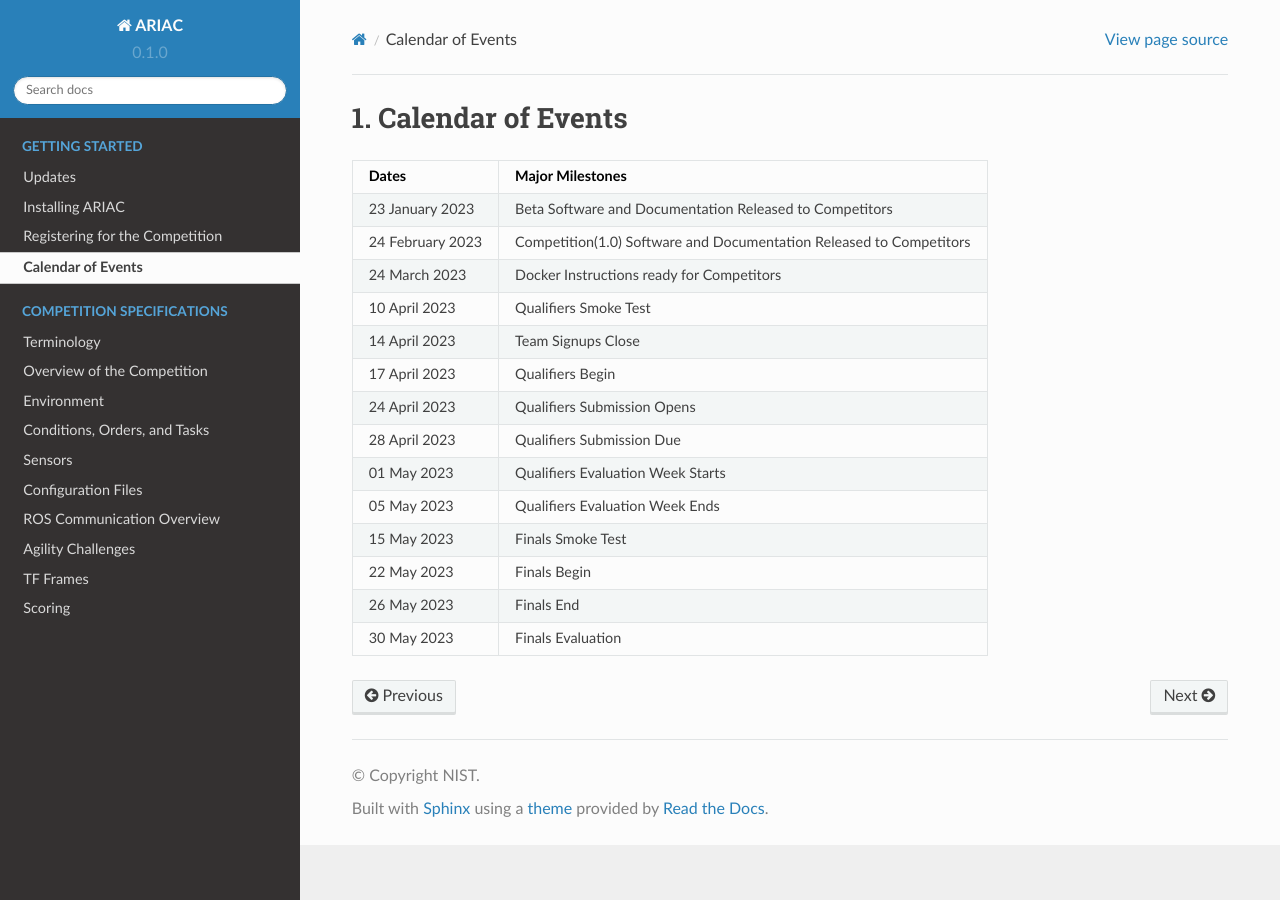
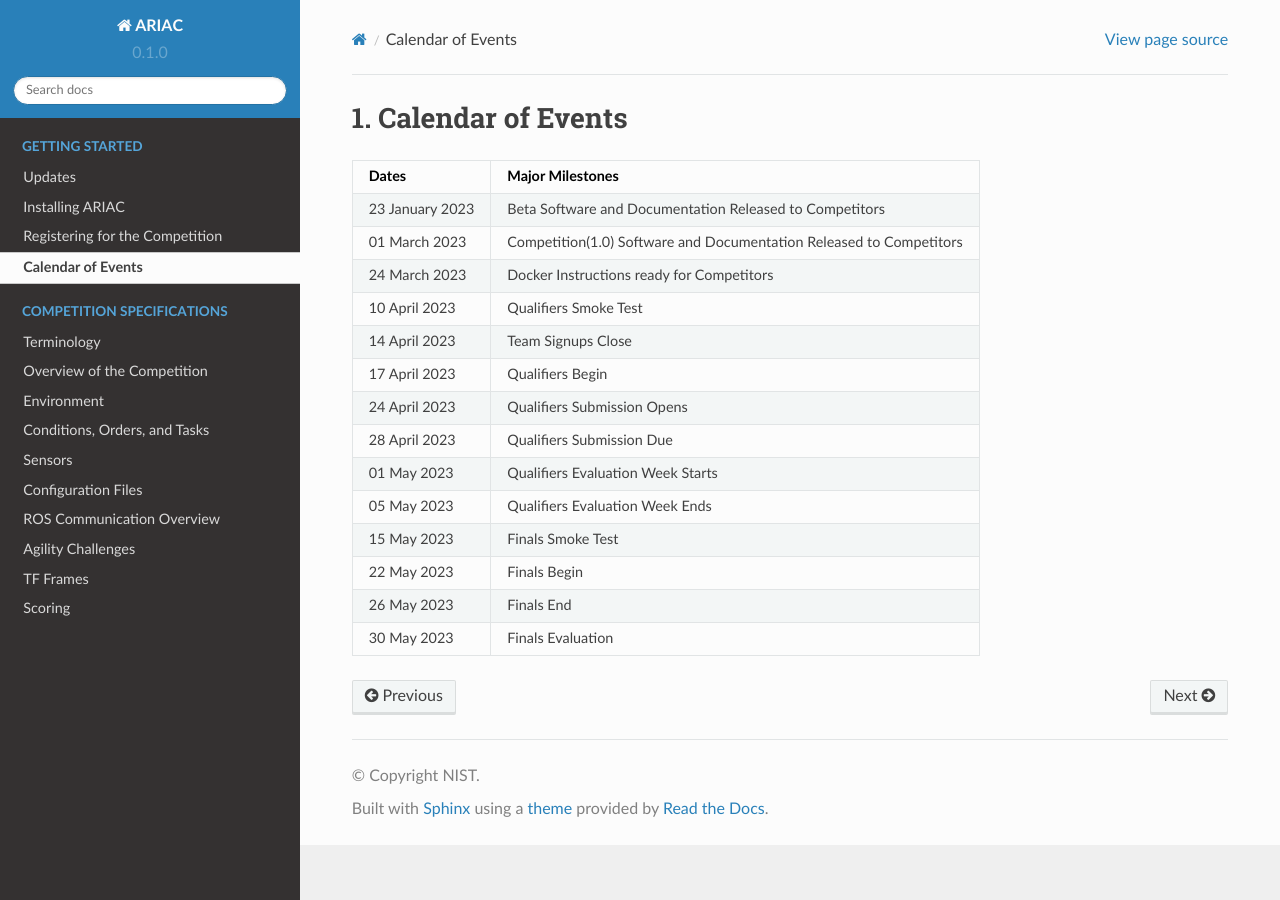
Before and after one commit to usnistgov/ARIAC, a Sphinx documentation site: the page built from docs/getting_started/events.md, in a window 1280 px wide. Built offline with Sphinx 7.4.7 and the Read the Docs theme 2.0.0, drawn with Linux system fonts in a browser that asks for light colours.

Commit message:
Update events.md
updating for the March 1 1.0 release date change

```diff
--- a/docs/getting_started/events.md
+++ b/docs/getting_started/events.md
@@ -3,7 +3,7 @@
 | Dates | Major Milestones |
 |:-------------:| ------------- |
 | 23 January 2023 | Beta Software and Documentation Released to Competitors |
-| 24 February 2023| Competition(1.0) Software and Documentation Released to Competitors |
+| 01 March 2023   | Competition(1.0) Software and Documentation Released to Competitors |
 | 24 March 2023   | Docker Instructions ready for Competitors |
 | 10 April 2023   | Qualifiers Smoke Test |
 | 14 April 2023   | Team Signups Close |
```
